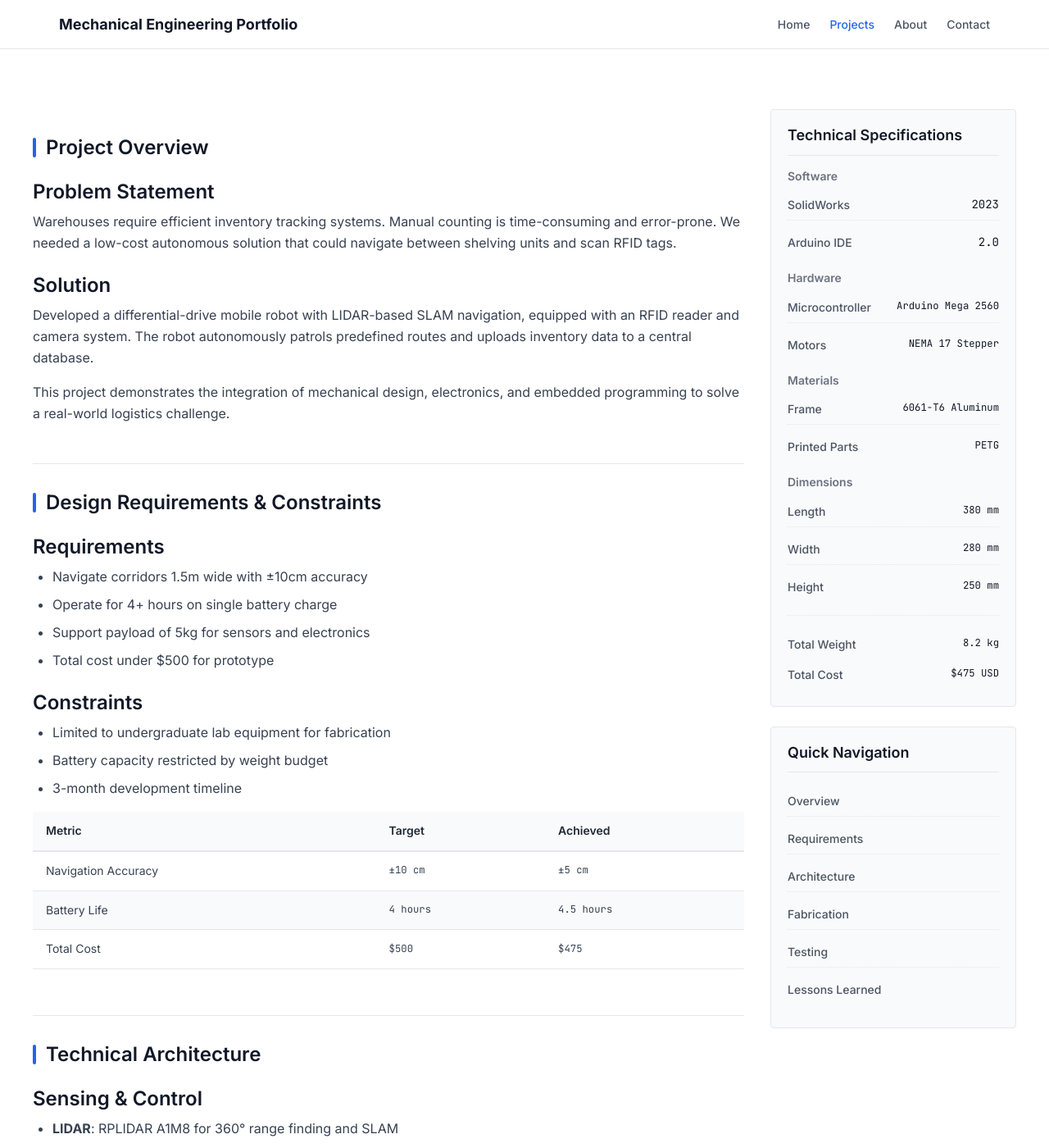
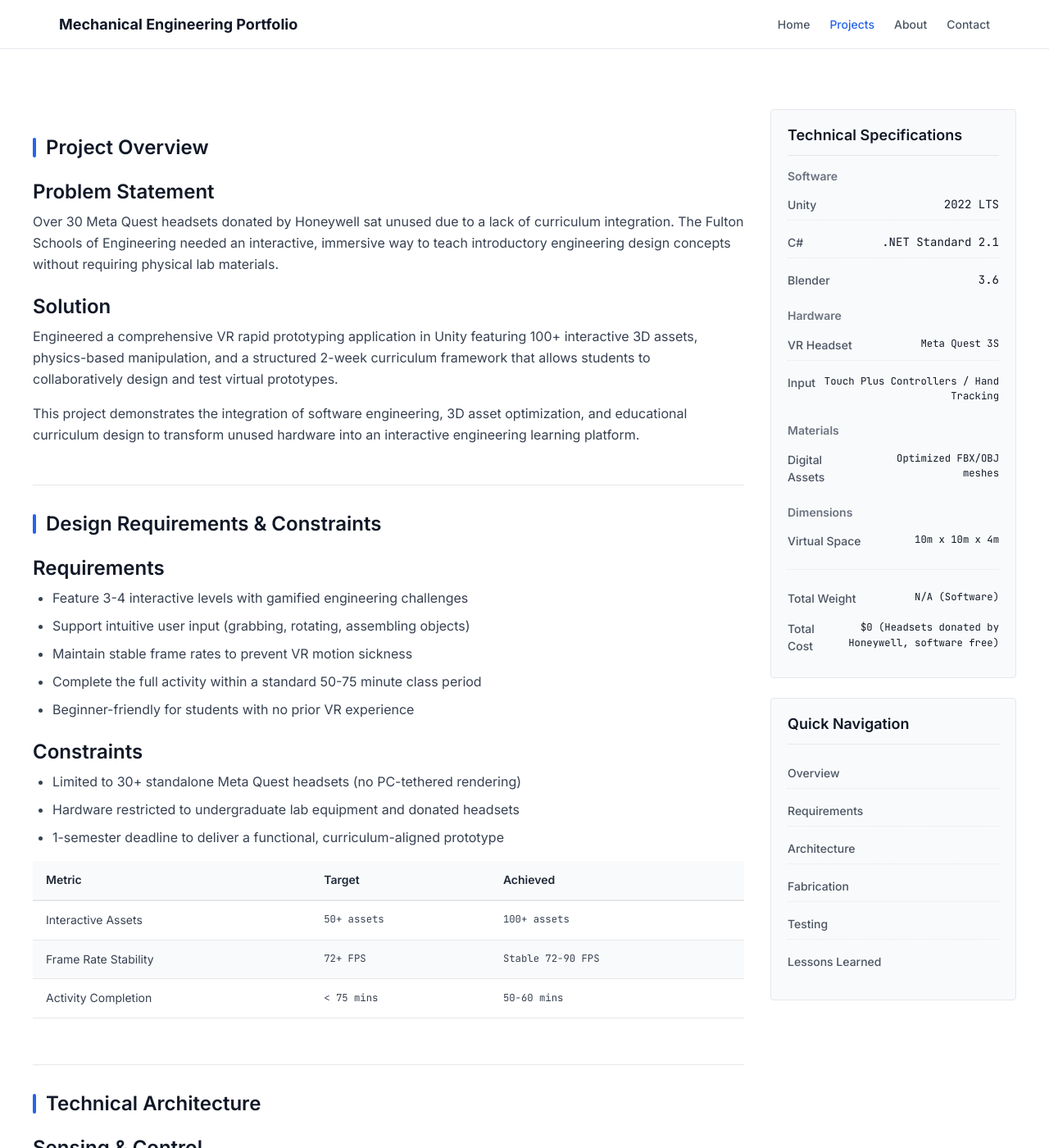
Before and after one commit to manwe-123/manwe-123.github.io, a Jekyll site: the page built from _projects/02-idk-other-project.md, in a window 1280 px wide and 1400 px high, scrolled down 361 px. Shown: the whole window at 82% size. Built offline with Jekyll 4.4.1, drawn with Linux system fonts in a browser that asks for light colours; some of the changed text lies outside the part shown.

Commit message:
Revise project from robot to VR prototyping application
Updated project details from a self-navigating robot to a VR rapid prototyping application, including changes to team roles, timeline, and project description.

```diff
--- a/_projects/02-idk-other-project.md
+++ b/_projects/02-idk-other-project.md
@@ -1,134 +1,139 @@
 ---
-title: "other project"
-subtitle: "A self-navigating robot for indoor warehouse inventory management"
-date: 2024-05-15
-role: "Lead Mechanical Designer"
-timeline: "Jan 2024 - May 2024"
-team: "3-person team"
+title: "VR Rapid Prototyping Application"
+subtitle: "Immersive VR engineering curriculum for introductory design courses"
+date: 2025-12-01
+role: "Prototyping Lead & Documentation Lead"
+timeline: "Jan 2025 - Dec 2025"
+team: "12-person team"
 tags:
-  - Robotics
-  - CAD
-  - Arduino
-  - 3D Printing
-image: "assets/images/14F375D7-0896-49FB-9C8B-10815BAE71DA.JPG"
-excerpt: "Designed and built an autonomous mobile robot capable of navigating warehouse environments and scanning RFID tags for inventory tracking."
+  - VR/AR
+  - Unity
+  - C#
+  - 3D Modeling
+  - Curriculum Design
+image: "assets/images/projects/vr-hero.jpg"
+excerpt: "Developed an interactive VR rapid prototyping environment for Meta Quest headsets, integrating 100+ assets and physics simulations to teach engineering design processes."
 
-problem: "Warehouses require efficient inventory tracking systems. Manual counting is time-consuming and error-prone. We needed a low-cost autonomous solution that could navigate between shelving units and scan RFID tags."
+problem: "Over 30 Meta Quest headsets donated by Honeywell sat unused due to a lack of curriculum integration. The Fulton Schools of Engineering needed an interactive, immersive way to teach introductory engineering design concepts without requiring physical lab materials."
 
-solution: "Developed a differential-drive mobile robot with LIDAR-based SLAM navigation, equipped with an RFID reader and camera system. The robot autonomously patrols predefined routes and uploads inventory data to a central database."
+solution: "Engineered a comprehensive VR rapid prototyping application in Unity featuring 100+ interactive 3D assets, physics-based manipulation, and a structured 2-week curriculum framework that allows students to collaboratively design and test virtual prototypes."
 
 requirements: |
-  - Navigate corridors 1.5m wide with ±10cm accuracy
-  - Operate for 4+ hours on single battery charge
-  - Support payload of 5kg for sensors and electronics
-  - Total cost under $500 for prototype
+  - Feature 3-4 interactive levels with gamified engineering challenges
+  - Support intuitive user input (grabbing, rotating, assembling objects)
+  - Maintain stable frame rates to prevent VR motion sickness
+  - Complete the full activity within a standard 50-75 minute class period
+  - Beginner-friendly for students with no prior VR experience
 
 constraints: |
-  - Limited to undergraduate lab equipment for fabrication
-  - Battery capacity restricted by weight budget
-  - 3-month development timeline
+  - Limited to 30+ standalone Meta Quest headsets (no PC-tethered rendering)
+  - Hardware restricted to undergraduate lab equipment and donated headsets
+  - 1-semester deadline to deliver a functional, curriculum-aligned prototype
 
 metrics:
-  - name: "Navigation Accuracy"
-    target: "±10 cm"
-    achieved: "±5 cm"
-  - name: "Battery Life"
-    target: "4 hours"
-    achieved: "4.5 hours"
-  - name: "Total Cost"
-    target: "$500"
-    achieved: "$475"
+  - name: "Interactive Assets"
+    target: "50+ assets"
+    achieved: "100+ assets"
+  - name: "Frame Rate Stability"
+    target: "72+ FPS"
+    achieved: "Stable 72-90 FPS"
+  - name: "Activity Completion"
+    target: "< 75 mins"
+    achieved: "50-60 mins"
 
 sensing: |
-  - **LIDAR**: RPLIDAR A1M8 for 360° range finding and SLAM
-  - **IMU**: MPU6050 for orientation and acceleration
-  - **Wheel Encoders**: Quadrature encoders for odometry
+  - **Hand & Controller Tracking**: Meta Quest native hand tracking and XR controller input for precise object manipulation
+  - **Spatial Awareness**: Unity Guardian system integration to ensure physical safety during immersive sessions
+  - **Analytics Logging**: Custom C# scripts to track user completion time, interaction errors, and hint usage
 
 actuation: |
-  - **Drive Motors**: 2× NEMA 17 stepper motors with A4988 drivers
-  - **Wheel Configuration**: Differential drive with caster support
-  - **Power System**: 3S LiPo battery (11.1V, 5000mAh)
+  - **Physics Engine**: Unity physics simulation for realistic object collisions, gravity, and mass properties
+  - **Interaction Mechanics**: Grab, rotate, snap, and assemble virtual components using the XR Interaction Toolkit
+  - **UI/UX Feedback**: Real-time visual and haptic feedback for successful component mating and task completion
 
 mechanical: |
-  - **Chassis**: 6061-T6 aluminum frame with laser-cut acrylic panels
-  - **Wheel Mounts**: 3D printed PETG housings with ball bearings
-  - **Sensor Brackets**: Parametric Fusion 360 designs
+  - **Virtual Environment**: Modeled and optimized 3D workspaces, including virtual workbenches and assembly zones
+  - **Asset Topology**: Retopologized and optimized 100+ 3D models to ensure high visual fidelity without compromising standalone VR performance
+  - **Ergonomic Design**: Positioned interactive elements and UI within comfortable reach zones to minimize user fatigue
 
 components:
-  - name: "Arduino Mega 2560"
-    spec: "Main controller"
-  - name: "Raspberry Pi 4"
-    spec: "SLAM processing"
-  - name: "RPLIDAR A1M8"
-    spec: "360° LIDAR sensor"
+  - name: "Meta Quest 3S"
+    spec: "Standalone VR headset (30+ units)"
+  - name: "Unity Engine"
+    spec: "Primary development platform and physics simulator"
+  - name: "XR Interaction Toolkit"
+    spec: "Framework for VR input and object manipulation"
 
 fabrication: |
-  **Frame Construction:**
-  - Aluminum extrusions cut to length on bandsaw
-  - Drill press used for mounting holes
+  **3D Asset Creation & Optimization:**
+  - Modeled and modified 100+ interactive components in Blender and Unity
+  - Baked lighting and optimized mesh polygons to maintain 90 FPS on standalone headsets
 
-  **3D Printed Components:**
-  - Wheel hubs and motor mounts printed in PETG
-  - Total print time: ~40 hours
+  **Software Development:**
+  - Programmed custom C# scripts for object snapping, physics toggling, and analytics logging
+  - Iteratively tested interaction mechanics with small user groups to refine UI and controls
 
 gallery:
-  - src: "/assets/images/projects/robot-cad.jpg"
-    caption: "CAD assembly in SolidWorks"
-  - src: "/assets/images/projects/robot-frame.jpg"
-    caption: "Aluminum frame during assembly"
-  - src: "/assets/images/projects/robot-final.jpg"
-    caption: "Completed robot platform"
+  - src: "/assets/images/projects/vr-unity-editor.jpg"
+    caption: "Unity editor showing the 100+ asset hierarchy and scene layout"
+  - src: "/assets/images/projects/vr-environment.jpg"
+    caption: "In-VR view of the interactive rapid prototyping workspace"
+  - src: "/assets/images/projects/vr-headsets.jpg"
+    caption: "Deployment setup with 30+ Meta Quest headsets"
 
 testing: |
-  Testing was conducted in three phases: component testing, subsystem testing, and integration testing.
+  Testing was conducted in three phases aligned with our research questions: component functionality (tracking and physics), subsystem immersion (balancing visual fidelity with performance), and integration (measuring learning outcomes and engagement).
 
 test_results:
-  - name: "Straight Line Accuracy"
-    procedure: "Drive 10m straight, measure deviation"
-    result: "±3 cm over 10m"
+  - name: "Frame Rate & Sickness"
+    procedure: "Run prototype continuously for 60 mins, monitor FPS and user feedback"
+    result: "Maintained 72-90 FPS; zero reports of VR motion sickness"
     status: "Pass"
-  - name: "Battery Endurance"
-    procedure: "Continuous operation until cutoff"
-    result: "4.5 hours"
+  - name: "Interaction Accuracy"
+    procedure: "Test object snapping and rotation with 5 non-VR users"
+    result: "Intuitive controls achieved; average time to first correct interaction < 2 mins"
+    status: "Pass"
+  - name: "Curriculum Alignment"
+    procedure: "Faculty review of the 2-week lesson plan and VR activity flow"
+    result: "Confirmed alignment with FSE 100 engineering design process outcomes"
     status: "Pass"
 
 worked: |
-  - **Modular Design**: Made troubleshooting much easier
-  - **Parametric CAD**: Quick adjustments saved significant time
+  - **Iterative Prototyping**: Testing with small user groups early on prevented major UI/UX overhauls later
+  - **Asset Optimization**: Aggressive polygon reduction and baked lighting allowed high-fidelity visuals on standalone headsets
+  - **Faculty Collaboration**: Continuous feedback from Prof. Osburn ensured the VR activity directly supported course learning objectives
 
 failed: |
-  - **Initial Wheel Choice**: Slipped on smooth concrete; redesigned with rubber coating
-  - **Undersized Battery Connector**: XT30 overheated; upgraded to XT60
+  - **Initial High-Poly Assets**: Early models caused frame drops and VR sickness; required complete retopology of the environment
+  - **Headset Logistics**: Managing charging, updates, and sanitization for 30+ headsets across multiple classrooms proved highly time-consuming
+  - **Network Dependencies**: Wi-Fi drops in certain classrooms delayed worksheet syncing and asset loading
 
 next_steps: |
-  - Implement dynamic path planning
-  - Add wireless charging capability
+  - Integrate the full 2-week curriculum directly into the VR application with guided tutorials
+  - Implement multi-user collaboration so students can co-design the same virtual prototype
+  - Develop a comprehensive instructor dashboard to view real-time student analytics
 
 specs:
   software:
-    - name: "SolidWorks"
-      version: "2023"
-    - name: "Arduino IDE"
-      version: "2.0"
+    - name: "Unity"
+      version: "2022 LTS"
+    - name: "C#"
+      version: ".NET Standard 2.1"
+    - name: "Blender"
+      version: "3.6"
   hardware:
-    - component: "Microcontroller"
-      model: "Arduino Mega 2560"
-    - component: "Motors"
-      model: "NEMA 17 Stepper"
+    - component: "VR Headset"
+      model: "Meta Quest 3S"
+    - component: "Input"
+      model: "Touch Plus Controllers / Hand Tracking"
   materials:
-    - type: "Frame"
-      grade: "6061-T6 Aluminum"
-    - type: "Printed Parts"
-      grade: "PETG"
+    - type: "Digital Assets"
+      grade: "Optimized FBX/OBJ meshes"
   dimensions:
-    - axis: "Length"
-      value: "380 mm"
-    - axis: "Width"
-      value: "280 mm"
-    - axis: "Height"
-      value: "250 mm"
-  weight: "8.2 kg"
-  cost: "$475 USD"
+    - axis: "Virtual Space"
+      value: "10m x 10m x 4m"
+  weight: "N/A (Software)"
+  cost: "$0 (Headsets donated by Honeywell, software free)"
 ---
 
-This project demonstrates the integration of mechanical design, electronics, and embedded programming to solve a real-world logistics challenge.
+This project demonstrates the integration of software engineering, 3D asset optimization, and educational curriculum design to transform unused hardware into an interactive engineering learning platform.
```
